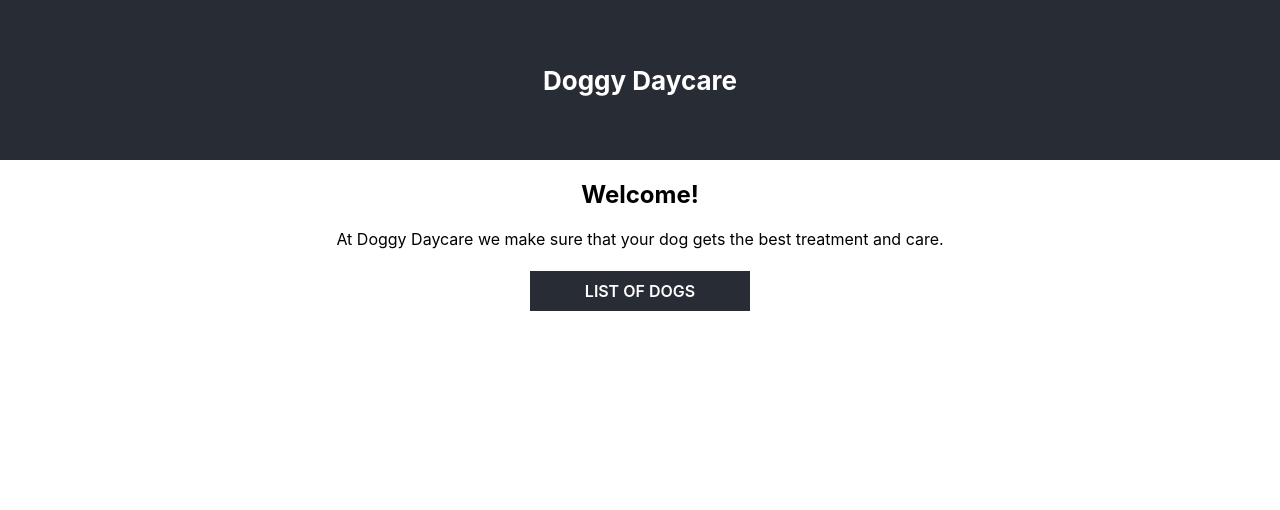
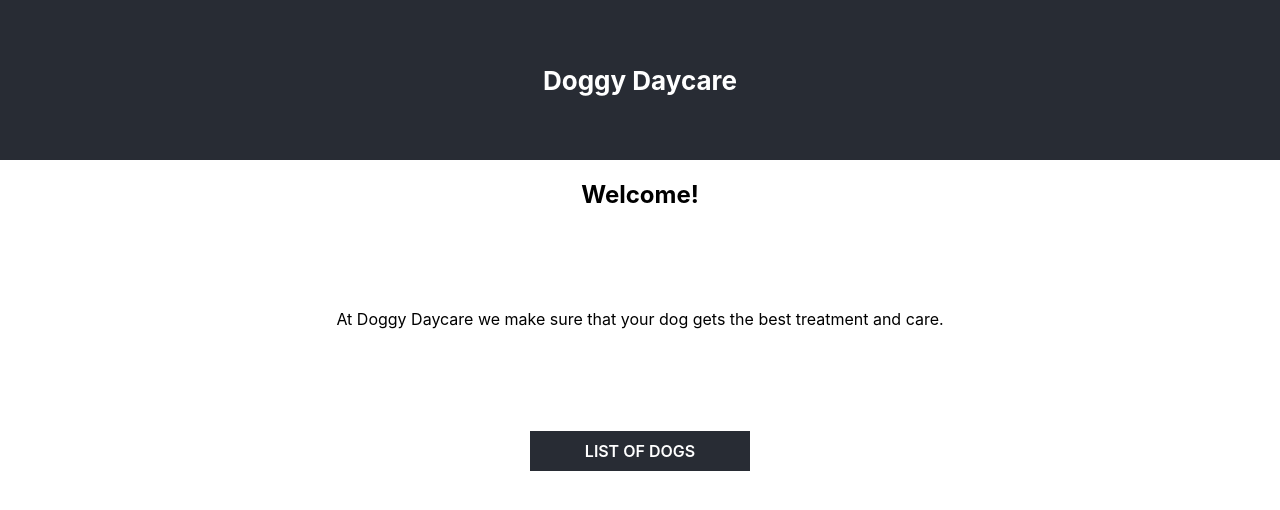
Before and after one commit to mirandamutka/doggy-daycare, a React (Create React App) app: page /#/ in a window 1280 px wide. Shown: the top 510 px of the page. Built offline with nearby package versions, Linux system fonts and the light colour scheme; no server answers.

Commit message:
Removed console logs and adjusted styling on Welcome

```diff
--- a/src/components/DogInfo.jsx
+++ b/src/components/DogInfo.jsx
@@ -3,9 +3,6 @@ import './DogInfo.css'
 const DogInfo = () => {
 
     let selectedDogData = JSON.parse(localStorage.getItem('selectedDog'));
-
-    console.log("Current dog:" + selectedDogData);
-
 
     if (selectedDogData != null) {
     return (
--- a/src/components/DogList.jsx
+++ b/src/components/DogList.jsx
@@ -11,9 +11,6 @@ const DogList = (loaded) => {
 
     let dogsDataUnparsed = localStorage.getItem('dogs')
     let dogsData = JSON.parse(dogsDataUnparsed);
-
-    console.log('loaded: ' + loaded);
-    console.log('dogsData: ' + dogsData);
 
     function selectDog(data) {
         setDog({
--- a/src/components/GetDogs.jsx
+++ b/src/components/GetDogs.jsx
@@ -5,7 +5,6 @@ const GetDogs = async (setLoaded) => {
     fetch(url)
     .then (async response => {
         const data = await response.json()
-        console.log('getDogs: ' + data);
         localStorage.setItem('dogs', JSON.stringify(data));
         setLoaded();
     })
--- a/src/components/Welcome.css
+++ b/src/components/Welcome.css
@@ -1,3 +1,7 @@
+.welcomeMessage {
+    padding: 5em;
+}
+
 button.doglistButton {
     border: lightblue;
     background-color: #282c34;
--- a/src/components/Welcome.jsx
+++ b/src/components/Welcome.jsx
@@ -4,7 +4,7 @@ const Welcome = () => {
     return (
         <div className="container">
             <h2>Welcome!</h2>
-            <div>
+            <div className="welcomeMessage">
                 At Doggy Daycare we make sure that your dog gets the best treatment and care.
             </div>
             <Link to="/doglist"><button className="doglistButton">List of Dogs</button></Link>
```
